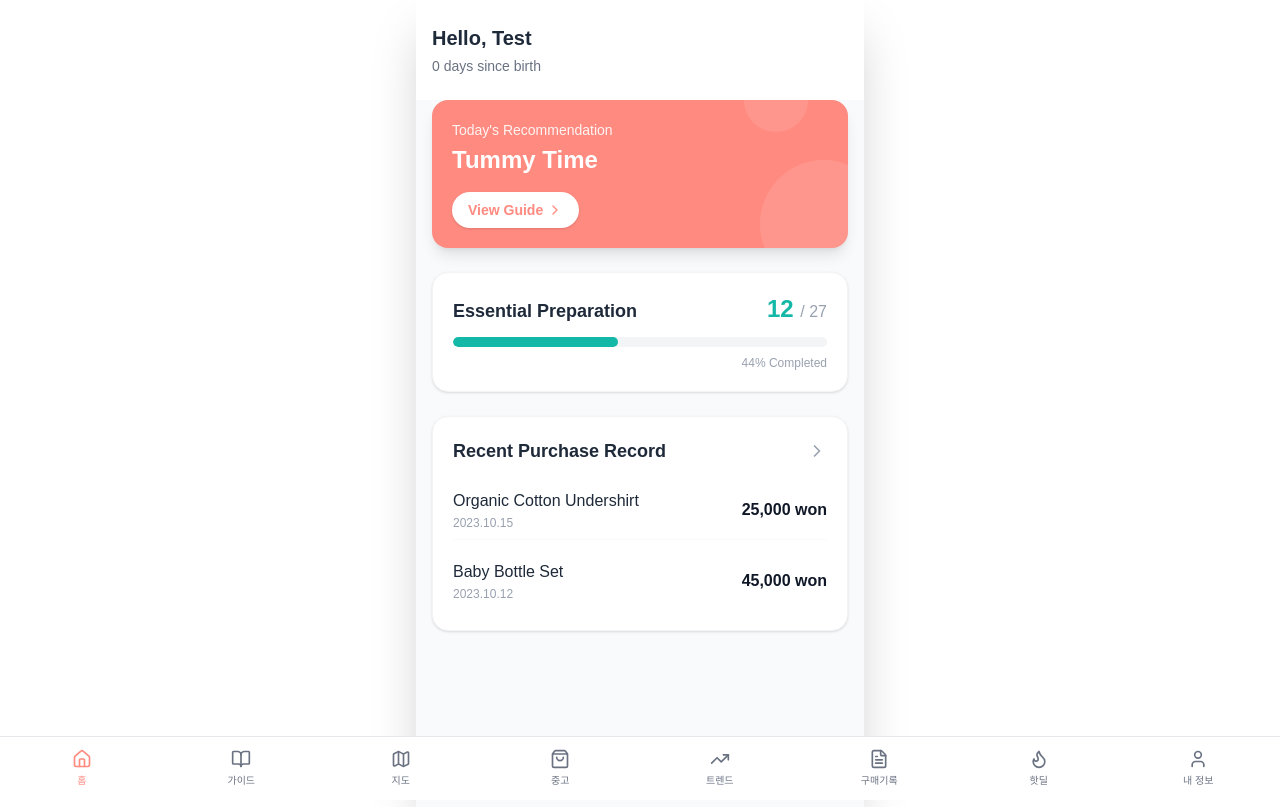
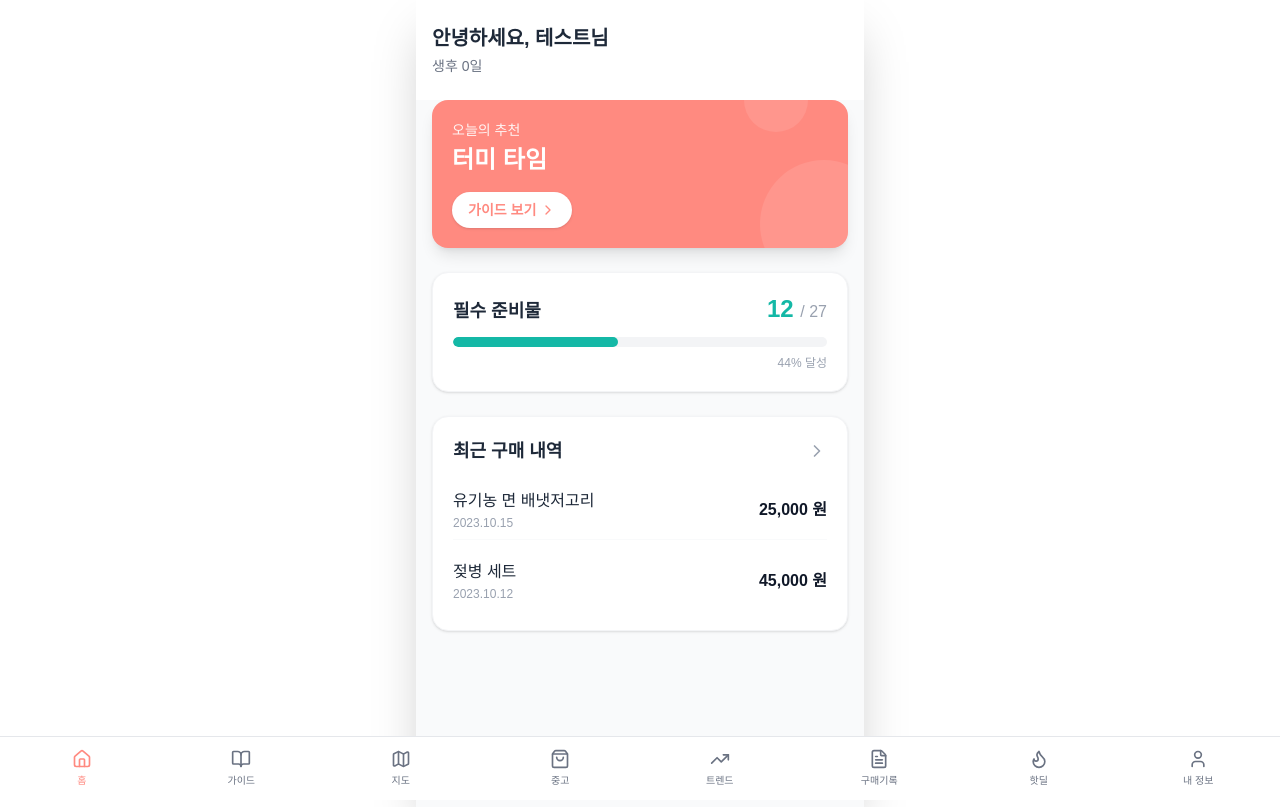
Before and after one commit to octo-tim/connected_b, a Next.js app: page / in a window 1280 px wide. Built offline with nearby package versions, Linux system fonts and the light colour scheme.

Commit message:
Localize application to Korean: Update layout and components

```diff
--- a/src/app/layout.tsx
+++ b/src/app/layout.tsx
@@ -23,7 +23,7 @@ export default function RootLayout({
   children: React.ReactNode;
 }>) {
   return (
-    <html lang="en">
+    <html lang="ko">
       <body
         className={`${geistSans.variable} ${geistMono.variable} antialiased`}
       >
--- a/src/components/dashboard/Header.tsx
+++ b/src/components/dashboard/Header.tsx
@@ -1,8 +1,8 @@
 export default function Header() {
     return (
         <header className="px-4 py-6 bg-white">
-            <h1 className="text-xl font-bold text-gray-800">Hello, Test</h1>
-            <p className="text-sm text-gray-500 mt-1">0 days since birth</p>
+            <h1 className="text-xl font-bold text-gray-800">안녕하세요, 테스트님</h1>
+            <p className="text-sm text-gray-500 mt-1">생후 0일</p>
         </header>
     );
 }
--- a/src/components/dashboard/PreparationProgress.tsx
+++ b/src/components/dashboard/PreparationProgress.tsx
@@ -6,7 +6,7 @@ export default function PreparationProgress() {
     return (
         <div className="mx-4 mt-6 bg-white p-5 rounded-2xl shadow-sm border border-gray-100">
             <div className="flex justify-between items-end mb-3">
-                <h3 className="font-bold text-gray-800 text-lg">Essential Preparation</h3>
+                <h3 className="font-bold text-gray-800 text-lg">필수 준비물</h3>
                 <span className="text-2xl font-bold text-brand-teal">
                     {current} <span className="text-gray-400 text-base font-normal">/ {total}</span>
                 </span>
@@ -17,7 +17,7 @@ export default function PreparationProgress() {
                     style={{ width: `${percentage}%` }}
                 ></div>
             </div>
-            <p className="text-right text-xs text-gray-400 mt-2">{percentage}% Completed</p>
+            <p className="text-right text-xs text-gray-400 mt-2">{percentage}% 달성</p>
         </div>
     );
 }
--- a/src/components/dashboard/PurchaseRecord.tsx
+++ b/src/components/dashboard/PurchaseRecord.tsx
@@ -1,15 +1,15 @@
 import { ChevronRight } from 'lucide-react';
 
 const recentItems = [
-    { id: 1, name: 'Organic Cotton Undershirt', price: '25,000', date: '2023.10.15' },
-    { id: 2, name: 'Baby Bottle Set', price: '45,000', date: '2023.10.12' },
+    { id: 1, name: '유기농 면 배냇저고리', price: '25,000', date: '2023.10.15' },
+    { id: 2, name: '젖병 세트', price: '45,000', date: '2023.10.12' },
 ];
 
 export default function PurchaseRecord() {
     return (
         <div className="mx-4 mt-6 bg-white p-5 rounded-2xl shadow-sm border border-gray-100 mb-24">
             <div className="flex justify-between items-center mb-4">
-                <h3 className="font-bold text-gray-800 text-lg">Recent Purchase Record</h3>
+                <h3 className="font-bold text-gray-800 text-lg">최근 구매 내역</h3>
                 <button className="text-gray-400 hover:text-gray-600 transition-colors">
                     <ChevronRight size={20} />
                 </button>
@@ -21,7 +21,7 @@ export default function PurchaseRecord() {
                             <p className="font-medium text-gray-800">{item.name}</p>
                             <p className="text-xs text-gray-400 mt-0.5">{item.date}</p>
                         </div>
-                        <span className="font-bold text-gray-900">{item.price} won</span>
+                        <span className="font-bold text-gray-900">{item.price} 원</span>
                     </div>
                 ))}
             </div>
--- a/src/components/dashboard/RecommendationCard.tsx
+++ b/src/components/dashboard/RecommendationCard.tsx
@@ -4,12 +4,12 @@ export default function RecommendationCard() {
     return (
         <div className="mx-4 p-5 rounded-2xl bg-brand-coral text-white relative overflow-hidden shadow-lg">
             <div className="relative z-10">
-                <h2 className="text-sm font-medium opacity-90 mb-1">Today's Recommendation</h2>
+                <h2 className="text-sm font-medium opacity-90 mb-1">오늘의 추천</h2>
                 <div className="flex items-center justify-between">
                     <div>
-                        <h3 className="text-2xl font-bold mb-4">Tummy Time</h3>
+                        <h3 className="text-2xl font-bold mb-4">터미 타임</h3>
                         <button className="bg-white text-brand-coral px-4 py-2 rounded-full text-sm font-bold flex items-center shadow-sm active:scale-95 transition-transform">
-                            View Guide
+                            가이드 보기
                             <ChevronRight size={16} className="ml-1" />
                         </button>
                     </div>
```
